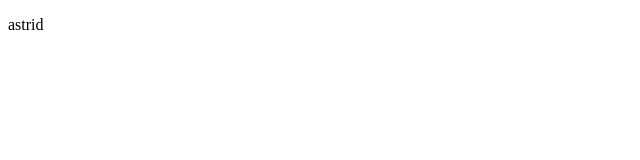
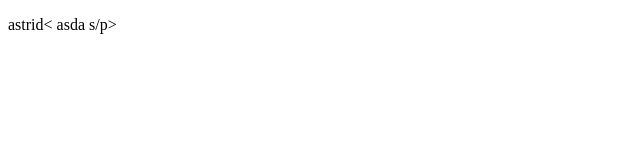
Before and after one commit to ChristopherVilla/prework, a plain HTML site: page index.html in a window 1280 px wide. Shown: the full height of the page, 0-640 px from the left. Drawn offline with Linux system fonts and the light colour scheme.

Commit message:
cambios mamalones

```diff
--- a/index.html
+++ b/index.html
@@ -7,6 +7,6 @@
     <title>hola</title>
 </head>
 <body>
-    <p>astrid</p>
+    <p>astrid< asda s/p>
 </body>
 </html>
```
